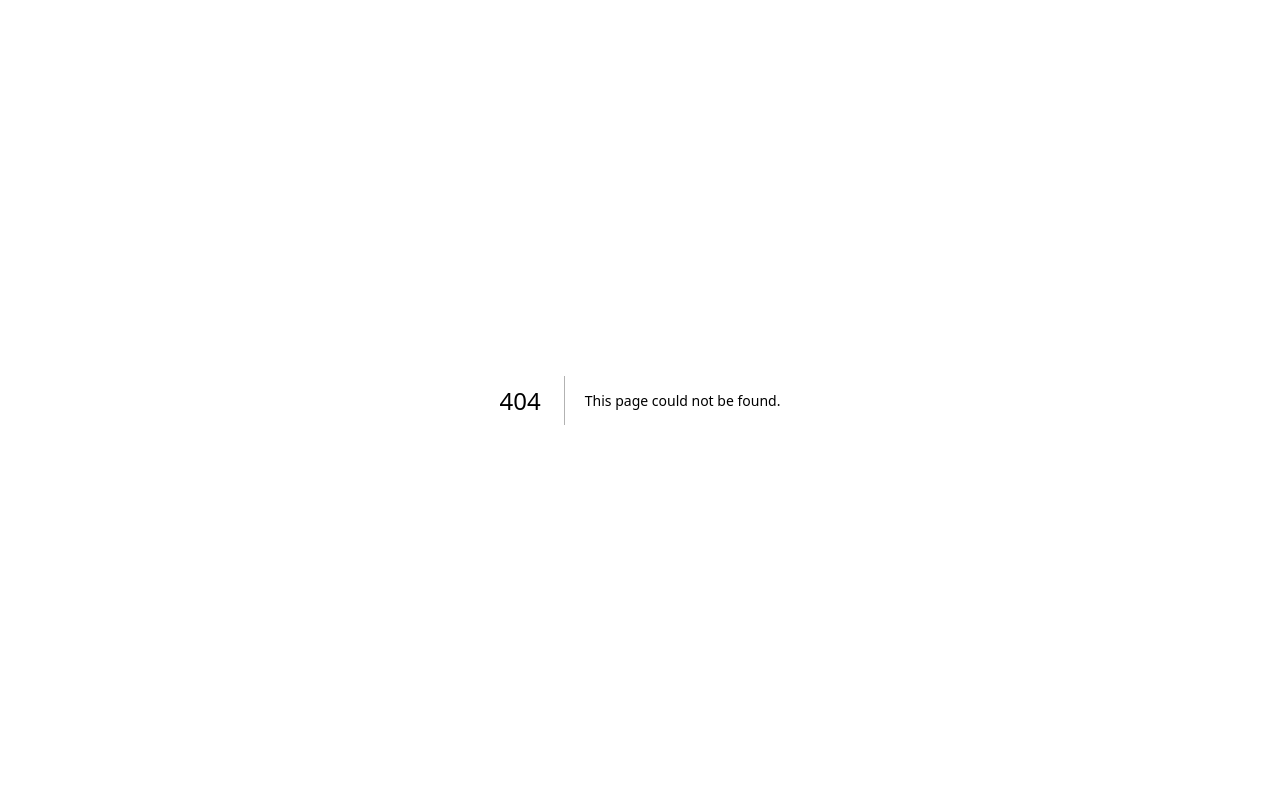
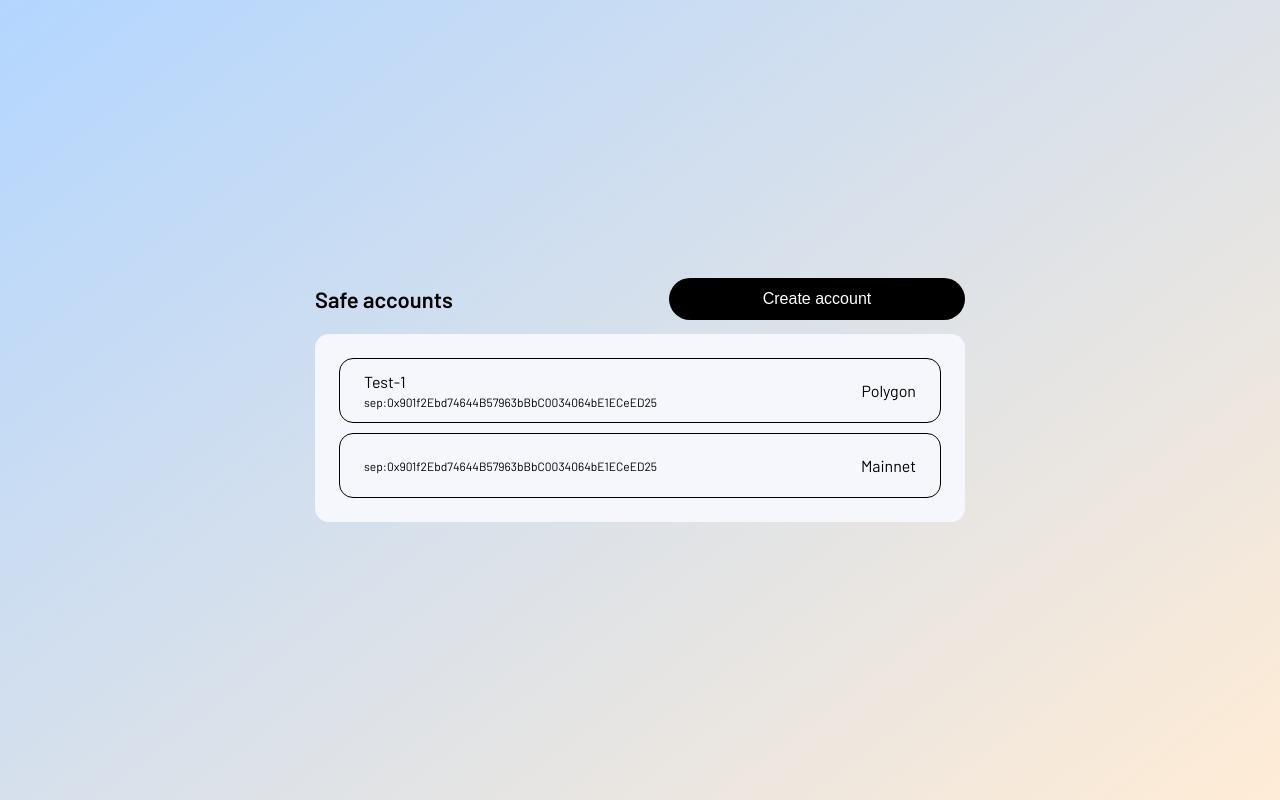
Before and after one commit to 1kx-network/safe-ui-lite, a Next.js app: page /safe-account/list in a window 1280 px wide. Before the commit this address had no page. Built offline with nearby package versions, Linux system fonts and the light colour scheme; what @web3modal/ethers would draw is missing.

Commit message:
create markup

```diff
--- /dev/null
+++ b/src/app/safe-account/list/components/list-item/list-item.styles.tsx
@@ -0,0 +1,35 @@
+import { styled } from '@mui/system';
+
+export const BodyStyled = styled('div')(
+  ({ theme }) => `
+    display:flex;
+    align-items: center;
+    border: 1px solid ${theme.palette.black};
+    border-radius: ${theme.spacing(3.5)};
+    padding: ${theme.spacing(6)};
+    height: 65px;
+    overflow: hidden;
+    margin-bottom: ${theme.spacing(2.5)};
+    cursor: pointer;
+
+    &:last-child {
+      margin-bottom: 0;
+    }
+
+    &:hover {
+      background-color: ${theme.palette.textDarkLight};
+    }
+`
+);
+
+export const AccountInfoStyled = styled('div')(
+  ({ theme }) => `
+    display: flex;
+    flex-direction: column;
+    justify-content: center;
+    height: 100%;
+    width: 100%;
+    margin-right: ${theme.spacing(3)};
+    gap: 4px;
+`
+);
--- /dev/null
+++ b/src/app/safe-account/list/components/list-item/list-item.tsx
@@ -0,0 +1,16 @@
+import { WalletTypography } from '@/ui-kit';
+
+import { BodyStyled, AccountInfoStyled } from './list-item.styles';
+
+// eslint-disable-next-line @typescript-eslint/no-explicit-any
+export const ListItem = (props: any) => {
+  return (
+    <BodyStyled>
+      <AccountInfoStyled>
+        {props.title && <WalletTypography>Test-1</WalletTypography>}
+        <WalletTypography fontSize={12}>sep:{props.address}</WalletTypography>
+      </AccountInfoStyled>
+      <WalletTypography component="p">{props.network}</WalletTypography>
+    </BodyStyled>
+  );
+};
--- /dev/null
+++ b/src/app/safe-account/list/fixtures.ts
@@ -0,0 +1,14 @@
+export const mockAcc = [
+  {
+    id: 1,
+    title: 'Test-1',
+    address: '0x901f2Ebd74644B57963bBbC0034064bE1ECeED25',
+    network: 'Polygon',
+  },
+  {
+    id: 2,
+    title: undefined,
+    address: '0x901f2Ebd74644B57963bBbC0034064bE1ECeED25',
+    network: 'Mainnet',
+  },
+];
--- /dev/null
+++ b/src/app/safe-account/list/list.styles.tsx
@@ -0,0 +1,18 @@
+import { styled } from '@mui/system';
+
+export const MainContainerStyled = styled('main')(
+  () => `
+  margin: auto;
+  width: 100%;
+  max-width: 650px;
+  `
+);
+
+export const HeaderStyled = styled('div')(
+  ({ theme }) => `
+display: flex;
+align-items: center;
+justify-content: space-between;
+margin-bottom: ${theme.spacing(3.5)};
+`
+);
--- /dev/null
+++ b/src/app/safe-account/list/page.tsx
@@ -0,0 +1,33 @@
+'use client';
+import React from 'react';
+
+import { WalletTypography, WalletPaper, WalletLayout, WalletButton } from '@/ui-kit';
+
+import { ListItem } from './components/list-item/list-item';
+import { HeaderStyled, MainContainerStyled } from './list.styles';
+import { mockAcc } from './fixtures';
+
+export default function SafeAccountList() {
+  return (
+    <WalletLayout hideSidebar>
+      <MainContainerStyled>
+        <HeaderStyled>
+          <WalletTypography fontWeight={600} fontSize={22}>
+            Safe accounts
+          </WalletTypography>
+          <WalletButton variant="contained">Create account</WalletButton>
+        </HeaderStyled>
+
+        <WalletPaper>
+          {mockAcc.length ? (
+            mockAcc.map(elem => <ListItem key={elem.id} {...elem} />)
+          ) : (
+            <WalletTypography fontSize={17} textAlign="center">
+              You dont have any Safe Account
+            </WalletTypography>
+          )}
+        </WalletPaper>
+      </MainContainerStyled>
+    </WalletLayout>
+  );
+}
--- a/src/ui-kit/wallet-layout/wallet-layout.styles.tsx
+++ b/src/ui-kit/wallet-layout/wallet-layout.styles.tsx
@@ -4,7 +4,7 @@ export const LayoutStyled = styled('main')(
   () => `
       background: linear-gradient(143deg, rgba(179,214,255,1) 0%, rgba(255,220,179,0.5480786064425771) 100%, rgba(244,246,253,1) 100%);
       width: 100vw;
-      height: 100%;
+      height: 100vh;
       margin: 0;
       position: relative;
       display: flex;
```
